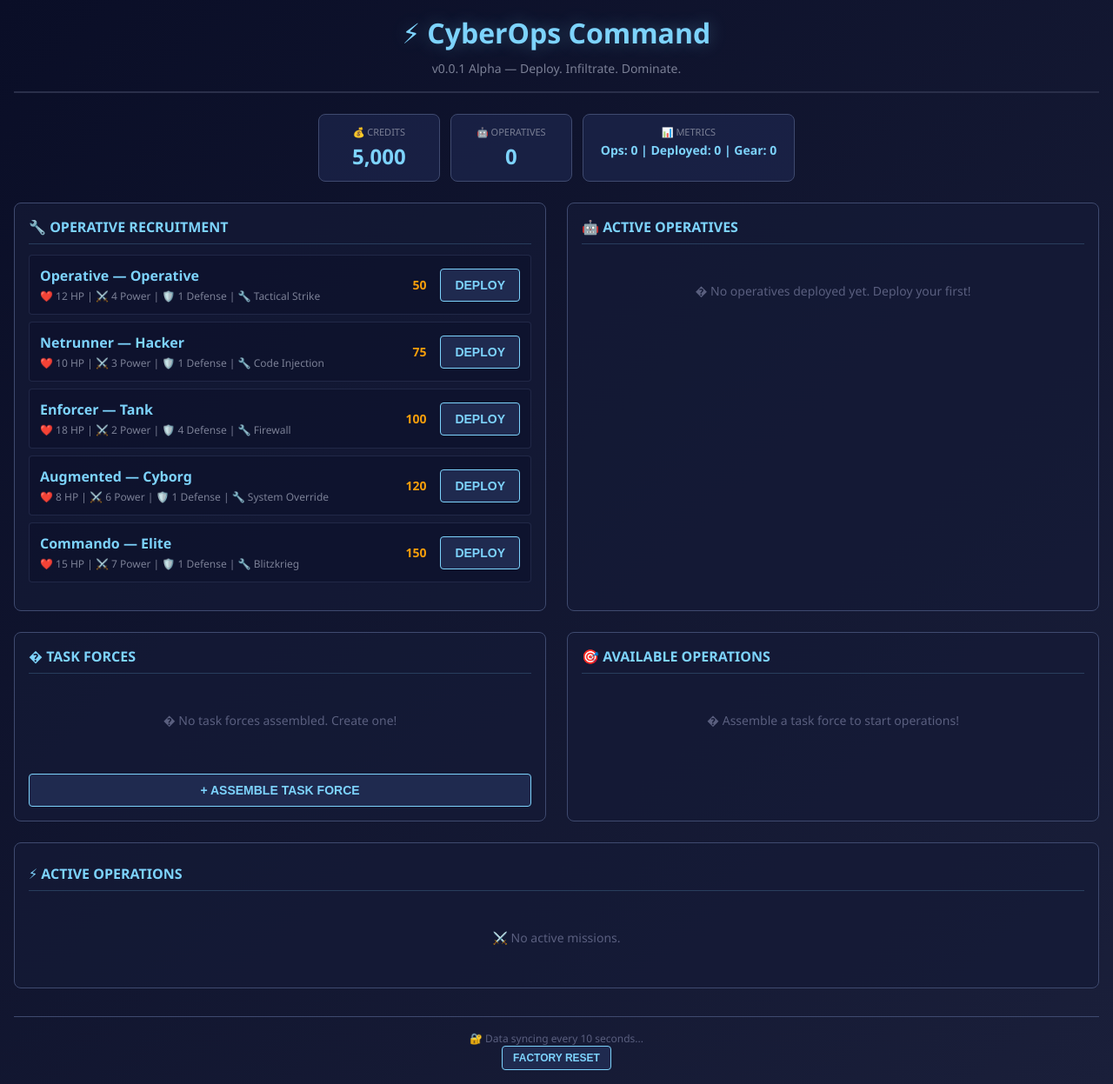
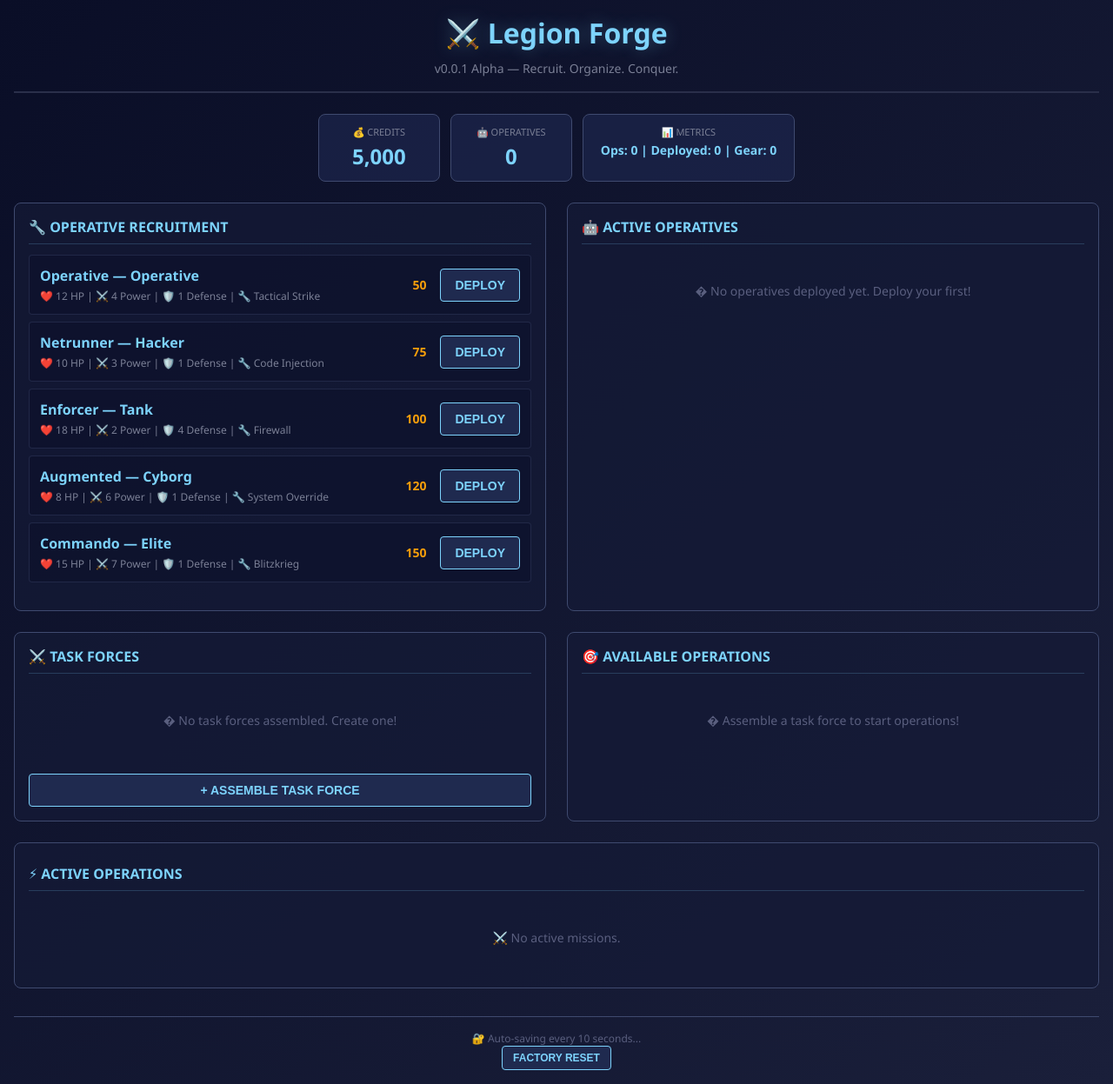
Before and after one commit to keepithandy/CyberOps-Command, a plain HTML site: page index.html in a window 1280 px wide. Shown: the whole page at 87% size. Drawn offline with Linux system fonts and the light colour scheme.

Commit message:
hotfix: clean up Legion Forge release state

```diff
--- a/game.js
+++ b/game.js
@@ -1,5 +1,5 @@
 // ============================================================================
-// IDLE ARMY - 0.0.0.1 Alpha Prototype
+// Legion Forge - 0.0.0.1 Alpha Prototype
 // ============================================================================
 
 // Game State
--- a/index.html
+++ b/index.html
@@ -3,7 +3,7 @@
 <head>
   <meta charset="UTF-8">
   <meta name="viewport" content="width=device-width, initial-scale=1.0">
-  <title>CyberOps: Operative Command</title>
+  <title>Legion Forge</title>
   <style>
     * {
       margin: 0;
@@ -532,8 +532,8 @@
 <body>
   <div class="container">
     <header>
-      <h1>⚡ CyberOps Command</h1>
-      <span class="subtitle">v0.0.1 Alpha — Deploy. Infiltrate. Dominate.</span>
+      <h1>⚔️ Legion Forge</h1>
+      <span class="subtitle">v0.0.1 Alpha — Recruit. Organize. Conquer.</span>
     </header>
 
     <div id="notifications" class="notifications"></div>
@@ -574,7 +574,7 @@
     <div class="main-grid">
       <!-- Squads Panel -->
       <div class="panel">
-        <div class="panel-title">� Task Forces</div>
+        <div class="panel-title">⚔️ Task Forces</div>
         <div id="squadsList" class="squad-list">
           <div class="empty-state">No task forces. Assemble one!</div>
         </div>
@@ -598,7 +598,7 @@
     </div>
 
     <div class="footer">
-      <p>🔐 Data syncing every 10 seconds...</p>
+      <p>🔐 Auto-saving every 10 seconds...</p>
       <button onclick="resetGame()">FACTORY RESET</button>
     </div>
   </div>
```
Also changed, not shown: 1 other file.
